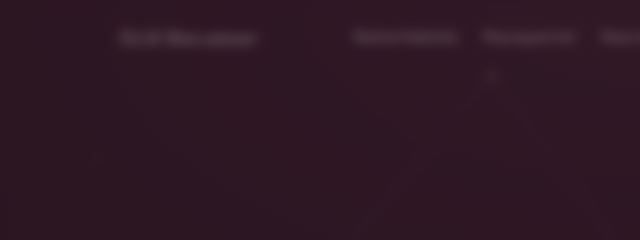
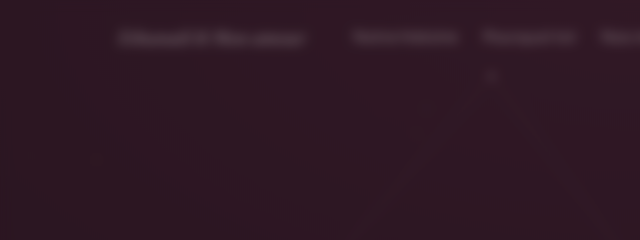
Before and after one commit to Masterludii0/site-pour-nous, a website: page index.html in a window 1280 px wide. Shown: the top 240 px of the page, 0-640 px from the left. Drawn offline with Linux system fonts and the light colour scheme.

Commit message:
Update index.html

```diff
--- a/index.html
+++ b/index.html
@@ -22,7 +22,7 @@
   <!-- ============ NAVIGATION ============ -->
   <header class="nav">
     <div class="nav__inner container">
-      <a href="#hero" class="nav__brand">Toi <span aria-hidden="true">&amp;</span> <span data-partenaire>Mon amour</span></a>
+      <a href="#hero" class="nav__brand">Ethanaël <span aria-hidden="true">&amp;</span> <span data-partenaire>Mon amour</span></a>
 
       <button class="nav__toggle" type="button" aria-expanded="false" aria-controls="nav-links" aria-label="Ouvrir le menu">
         <span></span><span></span><span></span>
```
